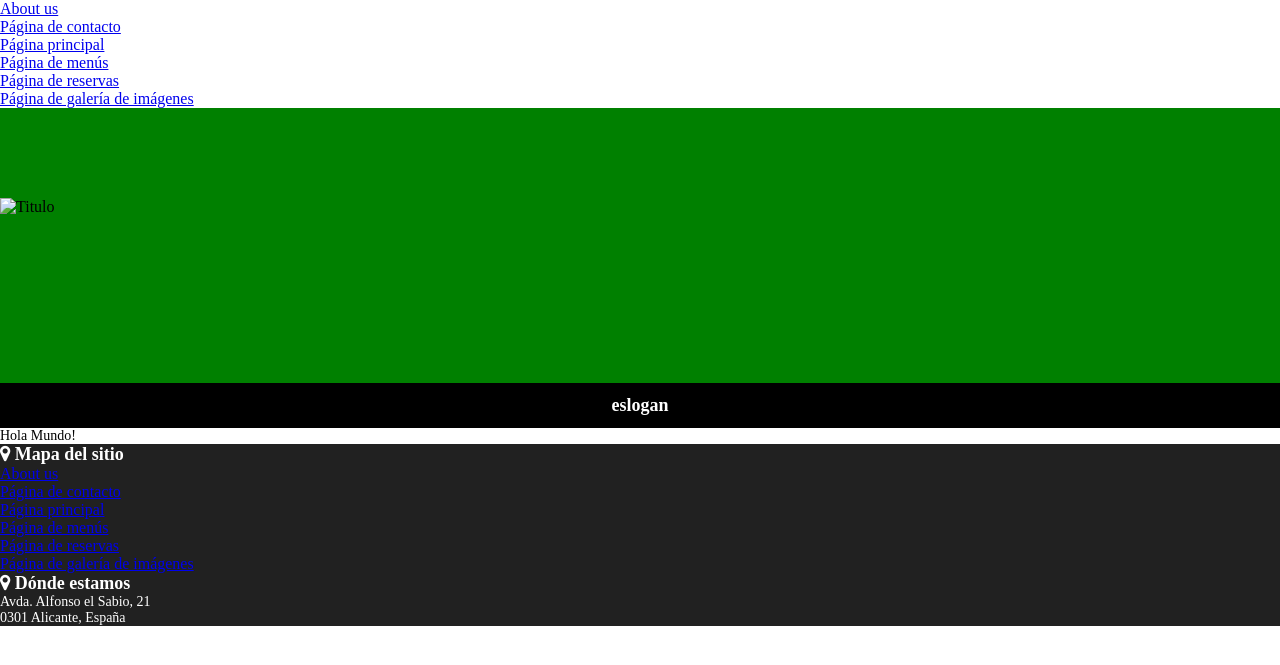
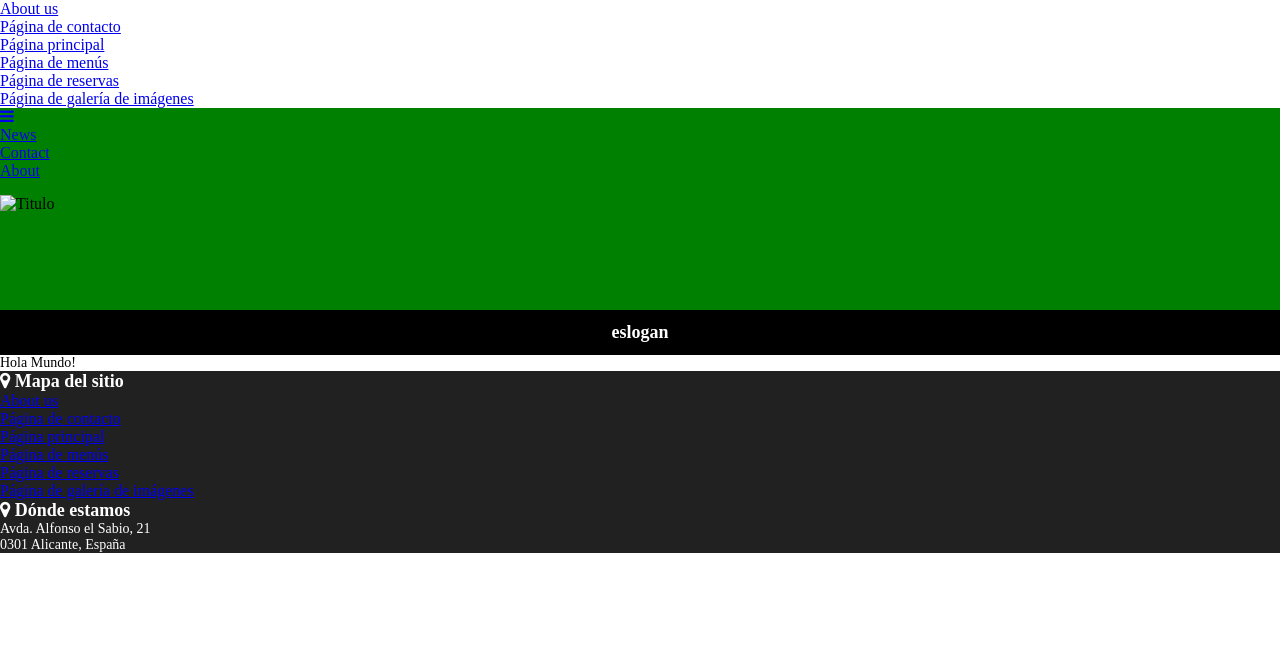
Before and after one commit to cArlitXs/HawksBurgers, a Jekyll site: the page built from index.html, in a window 1280 px wide. Shown: the top 665 px of the page. Built offline with Jekyll 4.4.1, drawn with Linux system fonts in a browser that asks for light colours.

Commit message:
Reestructuración ficheros generales de CSS

```diff
--- a/_includes/header.html
+++ b/_includes/header.html
@@ -1,4 +1,14 @@
 <header>
+	<nav>
+		<a href="javascript:void(0);" class="icon" onclick="myFunction()">
+			<i class="fa fa-bars"></i>
+		</a>
+		<ul>
+			<li><a href="#news">News</a></li>
+			<li><a href="#contact">Contact</a></li>
+			<li><a href="#about">About</a></li>
+		</ul>
+	</nav>
 	<img src="" alt="Titulo">
 	<h6 class="eslogan">eslogan</h6>
 </header>
--- a/css/alejandro.css
+++ b/css/alejandro.css
@@ -1,57 +1,3 @@
-/*
-	Reset
-*/
-
-* {
-	box-sizing: border-box;
-	margin: 0;
-	padding: 0;
-}
-
-/* Tamanyos de texto */
-
-p, .p {
-	font-size: 14px;
-}
-
-h1, .h1 {
-	font-size: 38px;
-}
-
-h2, .h2 {
-	font-size: 34px;
-}
-
-h3, .h3 {
-	font-size: 30px;
-}
-
-h4, .h4 {
-	font-size: 26px;
-}
-
-h5, .h5 {
-	font-size: 22px;
-}
-
-h6, .h6 {
-	font-size: 18px;
-}
-
-.Roboto {
-	font-family: 'Roboto', sans-serif;
-}
-
-.RobotoSlab {
-	font-family: 'Roboto Slab', serif;
-}
-
-/*
-	Estilos generales
-*/
-
-/* Footer */
-
 body > header {
 	background-color: green;
 	overflow: auto;
@@ -59,8 +5,8 @@ body > header {
 
 body > header > img {
 	display: block;
-	margin: 90px auto;
-	height: 95px;
+	margin: 15px auto;
+	height: 100px;
 }
 
 body > header > .eslogan {
--- a/css/estilos.css
+++ b/css/estilos.css
@@ -1,6 +1,3 @@
-@import url("animate.css");
-@import url("font-awesome.css");
-
 /* Fuentes */
 
 @import url('https://fonts.googleapis.com/css?family=Roboto+Slab');
@@ -13,3 +10,11 @@
 @import url("silvia.css");
 @import url("carlos.css");
 @import url("alejandro.css");
+
+@import url("reset.css");
+@import url("grid.css");
+
+/* Librerias */
+
+@import url("animate.css");
+@import url("font-awesome.css");
--- /dev/null
+++ b/css/grid.css
@@ -0,0 +1,3 @@
+/*
+	Grid
+*/
--- /dev/null
+++ b/css/reset.css
@@ -0,0 +1,47 @@
+/*
+	Reset
+*/
+
+* {
+	box-sizing: border-box;
+	margin: 0;
+	padding: 0;
+}
+
+/* Tamanyos de texto */
+
+p, .p {
+	font-size: 14px;
+}
+
+h1, .h1 {
+	font-size: 38px;
+}
+
+h2, .h2 {
+	font-size: 34px;
+}
+
+h3, .h3 {
+	font-size: 30px;
+}
+
+h4, .h4 {
+	font-size: 26px;
+}
+
+h5, .h5 {
+	font-size: 22px;
+}
+
+h6, .h6 {
+	font-size: 18px;
+}
+
+.Roboto {
+	font-family: 'Roboto', sans-serif;
+}
+
+.RobotoSlab {
+	font-family: 'Roboto Slab', serif;
+}
--- a/js/scripts.js
+++ b/js/scripts.js
@@ -0,0 +1,5 @@
+$(document).ready(function() {
+	$('body > header a.icon').click(function() {
+		$('body > header > nav').show('slide');
+	));
+});
```
